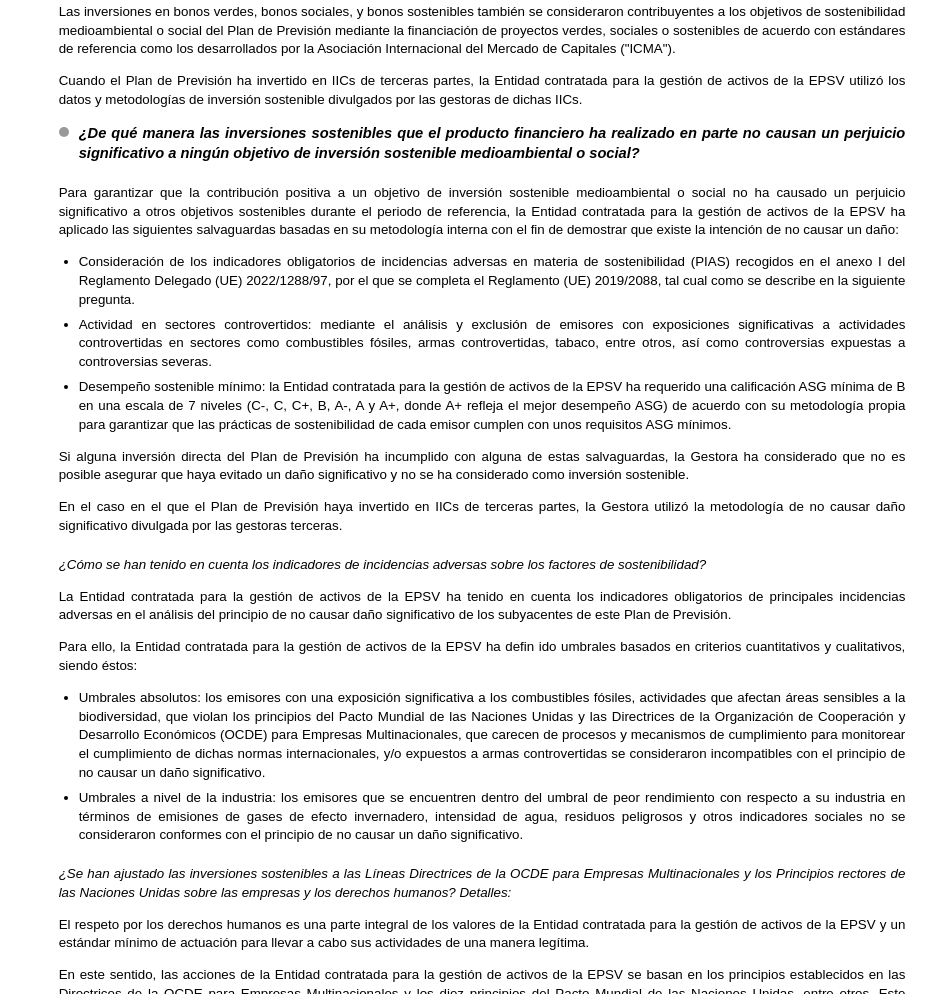
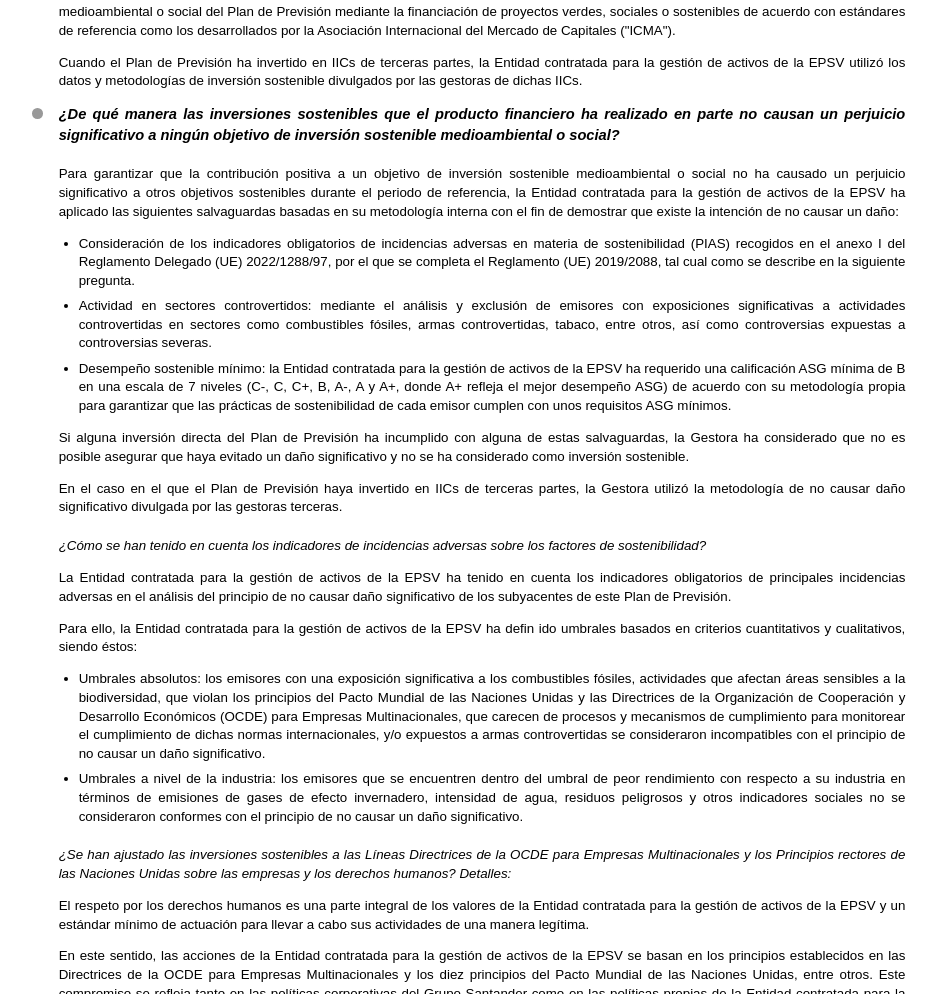
Before and after one commit to tristansoler/sfdr_report_generator, a plain HTML site: page question_1.html in a window 1280 px wide. Shown: the part 1806-2800 px from the top of the page, without its empty margins (148-1085 px from the left). Drawn offline with Linux system fonts and the light colour scheme.

Commit message:
managed to solve the issue witht the text to the right side of the gray boxes, now it looks like it shouldgit add .! yay

```diff
--- a/q1_style.css
+++ b/q1_style.css
@@ -65,7 +65,7 @@ body {
 /* Sub-question Format */
 .sub-question {
     position: relative;
-    padding-left: 15pt;
+    padding-left: 0pt;
     margin-bottom: 15pt;
 }
 
@@ -76,7 +76,7 @@ body {
     background-color: #999;
     border-radius: 50%;
     position: absolute;
-    left: 0;
+    left: -20pt;
     top: 3pt;
 }
 
@@ -93,6 +93,7 @@ body {
     font-style: italic;
     margin-top: 15pt;
     margin-bottom: 10pt;
+    /*margin-left: 40pt;*/
 }
 
 /* List Format */
--- a/question_1.html
+++ b/question_1.html
@@ -108,9 +108,9 @@
 
                 <div class="sub-sub-question">¿Se han ajustado las inversiones sostenibles a las Líneas Directrices de la OCDE para Empresas Multinacionales y los Principios rectores de las Naciones Unidas sobre las empresas y los derechos humanos? Detalles:</div>
 
-                <p>El respeto por los derechos humanos es una parte integral de los valores de la Entidad contratada para la gestión de activos de la EPSV y un estándar mínimo de actuación para llevar a cabo sus actividades de una manera legítima.</p>
-                <p>En este sentido, las acciones de la Entidad contratada para la gestión de activos de la EPSV se basan en los principios establecidos en las Directrices de la OCDE para Empresas Multinacionales y los diez principios del Pacto Mundial de las Naciones Unidas, entre otros. Este compromiso se refleja tanto en las políticas corporativas del Grupo Santander como en las políticas propias de la Entidad contratada para la gestión de activos de la EPSV, disponibles en las webs correspondientes y forma parte del procedimiento interno de integración de riesgos de sostenibilidad de la Entidad contratada para la gestión de activos de la EPSV.</p>
-                <p>La Entidad contratada para la gestión de activos de la EPSV ha monitorizado directamente o a través de proveedores de datos especializados el cumplimiento de estas directrices internacionales y, en caso de incumplimiento, se ha evaluado y gestionado de acuerdo con las políticas internas. En caso de controversias, por ejemplo, entre otros, en acciones de engagement.</p>
+                    <div class="sub-sub-qanswer">El respeto por los derechos humanos es una parte integral de los valores de la Entidad contratada para la gestión de activos de la EPSV y un estándar mínimo de actuación para llevar a cabo sus actividades de una manera legítima.</p>
+                    <div class="sub-sub-qanswer">En este sentido, las acciones de la Entidad contratada para la gestión de activos de la EPSV se basan en los principios establecidos en las Directrices de la OCDE para Empresas Multinacionales y los diez principios del Pacto Mundial de las Naciones Unidas, entre otros. Este compromiso se refleja tanto en las políticas corporativas del Grupo Santander como en las políticas propias de la Entidad contratada para la gestión de activos de la EPSV, disponibles en las webs correspondientes y forma parte del procedimiento interno de integración de riesgos de sostenibilidad de la Entidad contratada para la gestión de activos de la EPSV.</p>
+                    <div class="sub-sub-qanswer">La Entidad contratada para la gestión de activos de la EPSV ha monitorizado directamente o a través de proveedores de datos especializados el cumplimiento de estas directrices internacionales y, en caso de incumplimiento, se ha evaluado y gestionado de acuerdo con las políticas internas. En caso de controversias, por ejemplo, entre otros, en acciones de engagement.</p>
             </div>
         </div>
     </div>
```
Lines whose indentation alone changed are shown as unchanged.
